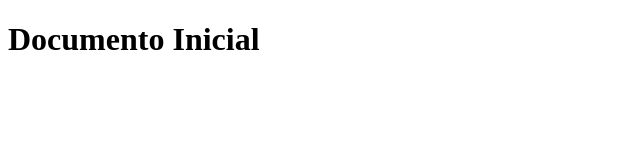
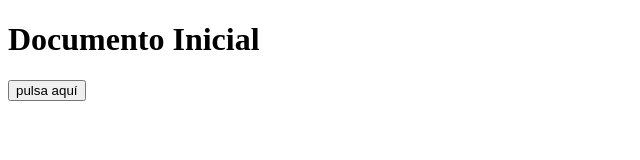
Before and after one commit to mariasfdz/CursoGit, a plain HTML site: page index.html in a window 1280 px wide. Shown: the whole page, without its empty margins (0-640 px from the left). Drawn offline with Linux system fonts and the light colour scheme.

Commit message:
saludo js agregado

```diff
--- a/index.html
+++ b/index.html
@@ -4,9 +4,11 @@
 <meta charset="utf-8">
 <title>Documento</title>
 <link href="css/estilos.css" rel="stylesheet" type="text/css">
+<script src="js/javascript.js"></script>
 </head>
 
 <body>
 	<h1>Documento Inicial</h1>
+	<input type="button" onClick="saludo" value="pulsa aquí"></input>
 </body>
 </html>
--- a/js/javascript.js
+++ b/js/javascript.js
@@ -1 +1,5 @@
-//
+//Código js
+
+function saludo(){
+	alert ("Hola");
+}
```
